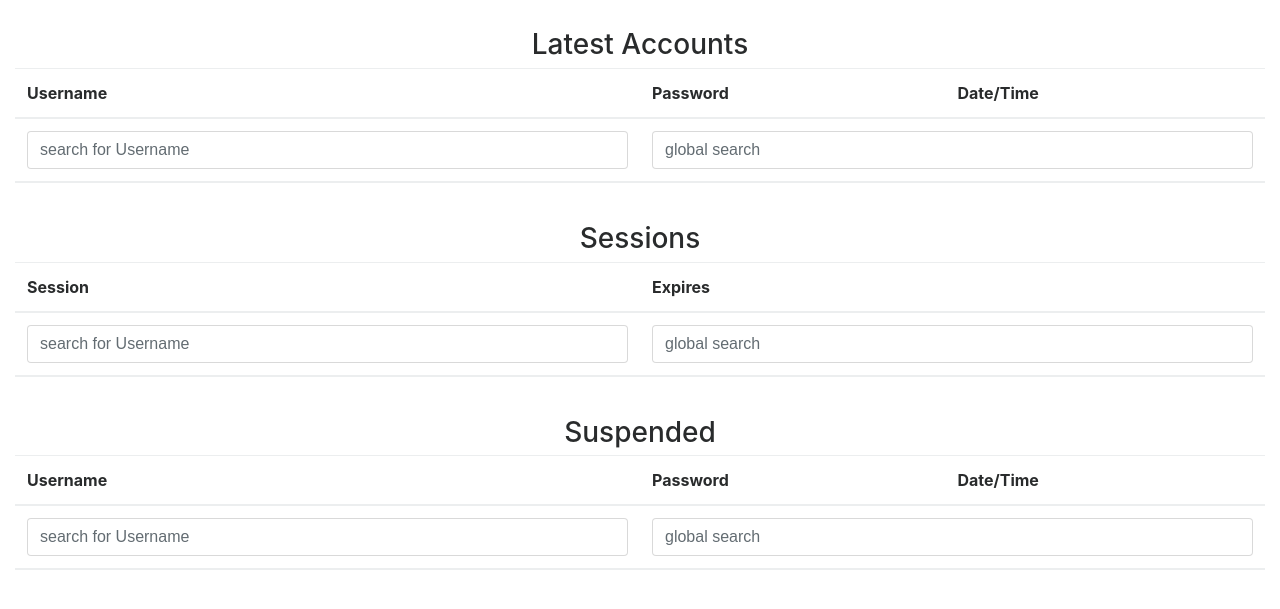
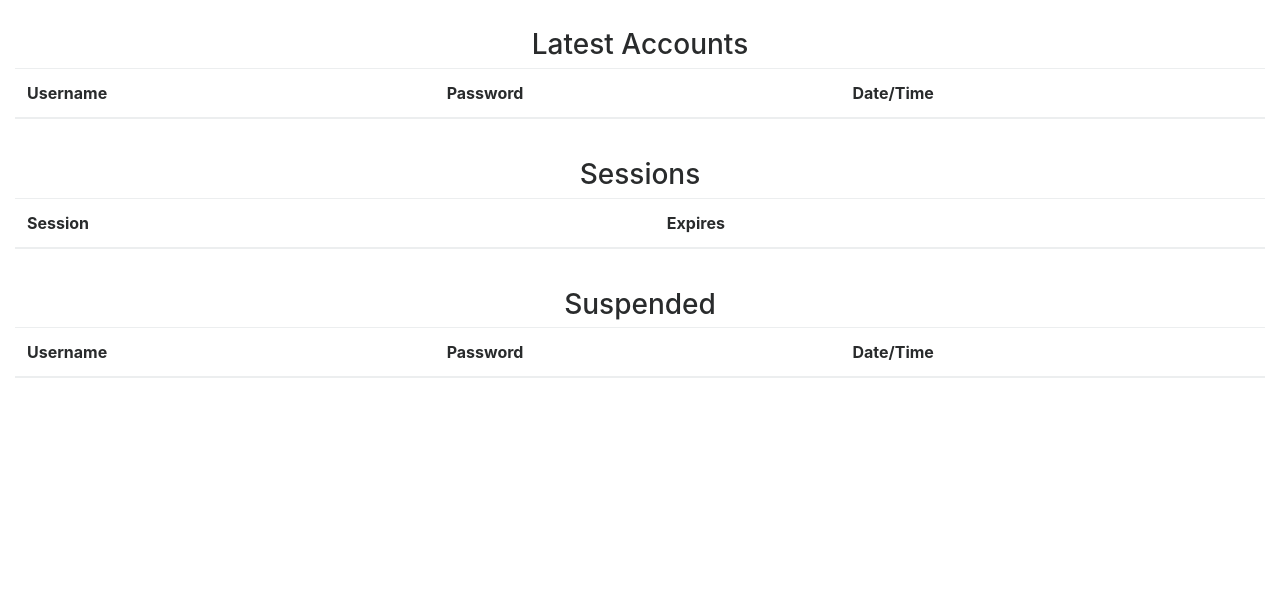
Before and after one commit to AldoAbdn/AnimeSenpai, a website: page admin.html at #!/account-management in a window 1280 px wide. Shown: the part 149-758 px from the top of the page. Drawn offline with nearby package versions, Linux system fonts and the light colour scheme; some packages are replaced by stand-ins of ours; no server answers; a script that the page names is missing.

Commit message:
final touch

```diff
--- a/public/page/admin/account-management.html
+++ b/public/page/admin/account-management.html
@@ -43,15 +43,6 @@
                         <th scope="col">Password</th>
                         <th scope="col">Date/Time</th>
                     </tr>
-
-                    <tr>
-                        <th>
-                            <input st-search="'Username'" placeholder="search for Username" class="input-sm form-control" type="search" ng-model="latestAccounts.username" ng-change="usernameInputChanged()"/>
-                        </th>
-                        <th colspan="4">
-                            <input st-search placeholder="global search" class="input-sm form-control" type="search" ng-model="latestAccounts.query" ng-change="queryInputChanged()"/>
-                        </th>
-                    </tr>
                 </thead>
 
                 <tbody>
@@ -80,15 +71,6 @@
                     <tr>
                         <th scope="col">Session</th>
                         <th scope="col">Expires</th>
-                    </tr>
-
-                    <tr>
-                        <th>
-                            <input st-search="'Username'" placeholder="search for Username" class="input-sm form-control" type="search" ng-model="loggedIn.username" ng-change="usernameInputChanged()"/>
-                        </th>
-                        <th colspan="4">
-                            <input st-search placeholder="global search" class="input-sm form-control" type="search" ng-model="loggedIn.query" ng-change="queryInputChanged()"/>
-                        </th>
                     </tr>
                 </thead>
 
@@ -119,15 +101,6 @@
                         <th scope="col">Password</th>
                         <th scope="col">Date/Time</th>
                     </tr>
-
-                    <tr>
-                        <th>
-                            <input st-search="'Username'" placeholder="search for Username" class="input-sm form-control" type="search" ng-model="suspended.username" ng-change="usernameInputChanged()"/>
-                        </th>
-                        <th colspan="4">
-                            <input st-search placeholder="global search" class="input-sm form-control" type="search" ng-model="suspended.query" ng-change="queryInputChanged()"/>
-                        </th>
-                    </tr>
                 </thead>
 
                 <tbody>
```
